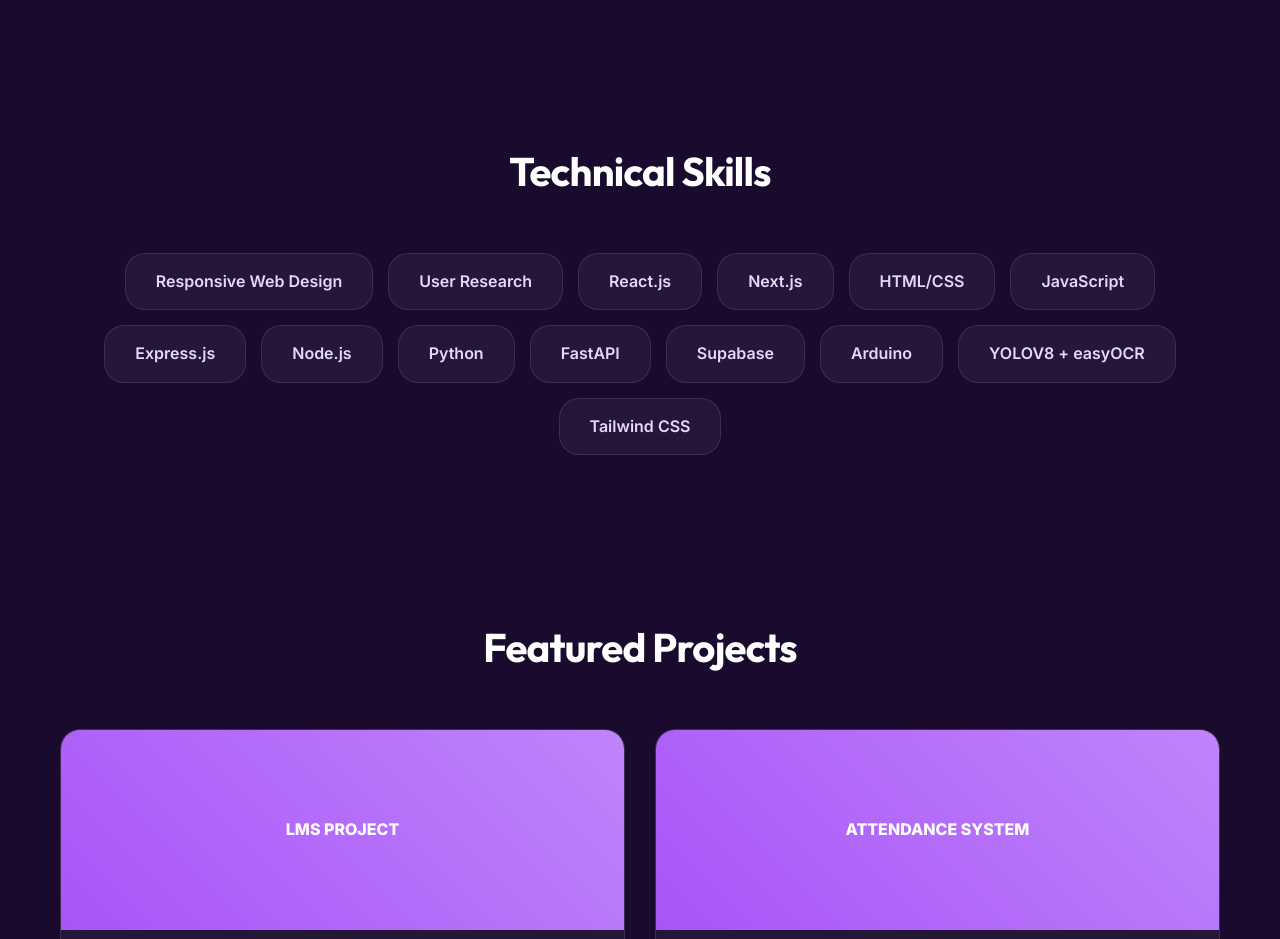
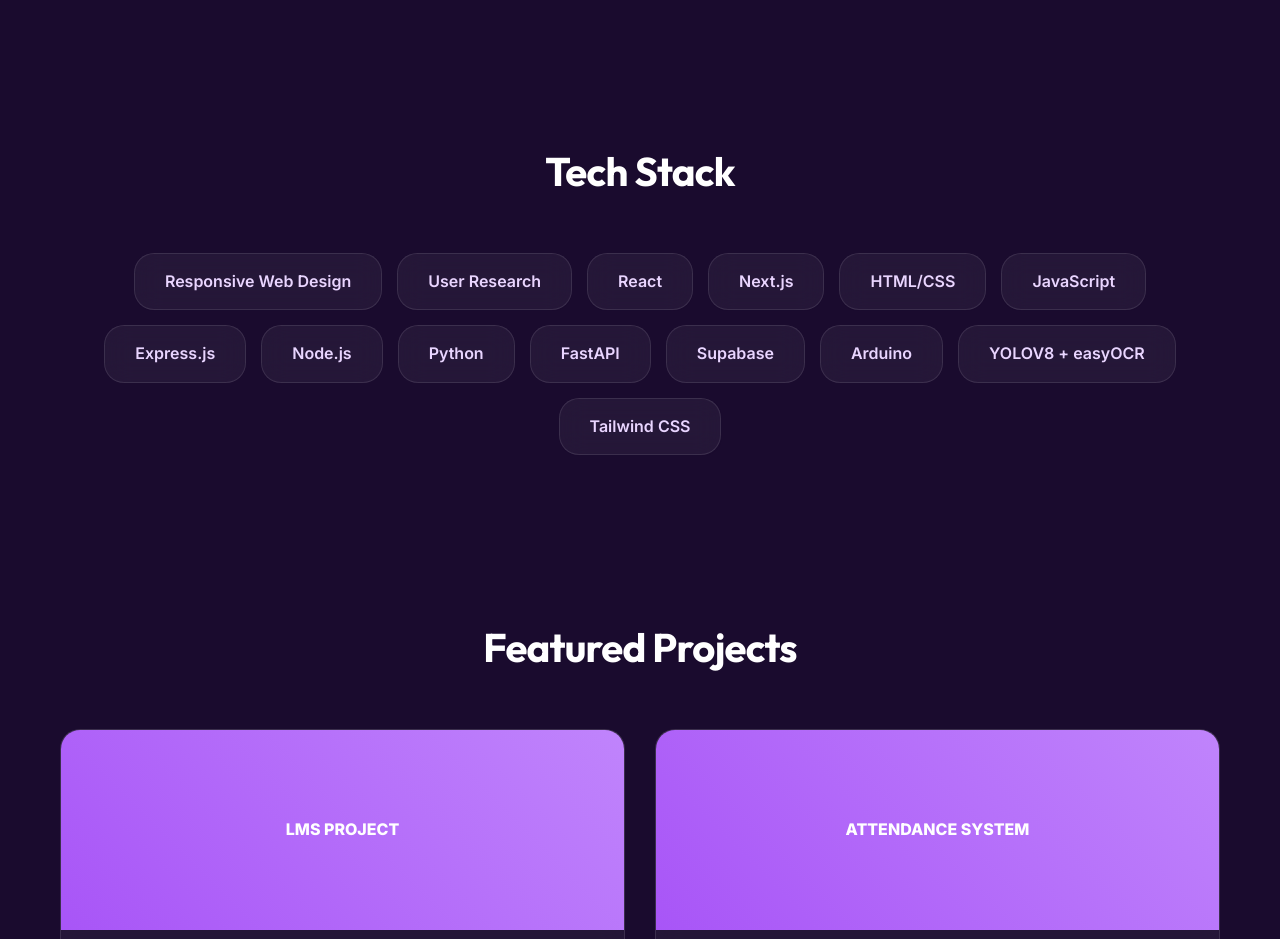
Before and after one commit to brendonjaze/Brendon-Portfolio, a Next.js app: page / in a window 1280 px wide. Shown: the part 1360-2299 px from the top of the page. Built offline with nearby package versions, Linux system fonts and the light colour scheme.

Commit message:
changed credentials

```diff
--- a/src/app/page.tsx
+++ b/src/app/page.tsx
@@ -74,9 +74,9 @@
 
         {/* Skills Section */}
         <section id="skills" style={{ padding: '80px 20px' }}>
-          <h2 style={{ fontSize: '2.5rem', marginBottom: '50px', textAlign: 'center' }}>Technical Skills</h2>
+          <h2 style={{ fontSize: '2.5rem', marginBottom: '50px', textAlign: 'center' }}>Tech Stack</h2>
           <div style={{ display: 'flex', flexWrap: 'wrap', gap: '15px', justifyContent: 'center' }}>
-            {['Responsive Web Design', 'User Research', 'React.js', 'Next.js', 'HTML/CSS', 'JavaScript', 'Express.js', 'Node.js', 'Python', 'FastAPI', 'Supabase', 'Arduino', 'YOLOV8 + easyOCR', 'Tailwind CSS'].map((skill) => (
+            {['Responsive Web Design', 'User Research', 'React', 'Next.js', 'HTML/CSS', 'JavaScript', 'Express.js', 'Node.js', 'Python', 'FastAPI', 'Supabase', 'Arduino', 'YOLOV8 + easyOCR', 'Tailwind CSS'].map((skill) => (
               <div key={skill} className="glass" style={{ padding: '15px 30px', fontWeight: '600', color: 'var(--primary-light)' }}>
                 {skill}
               </div>
```
